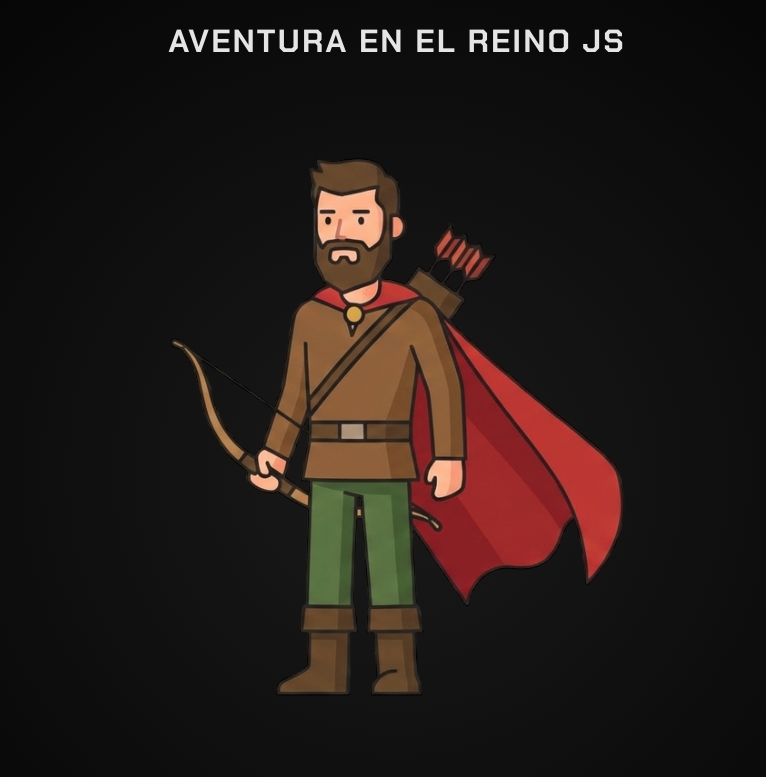
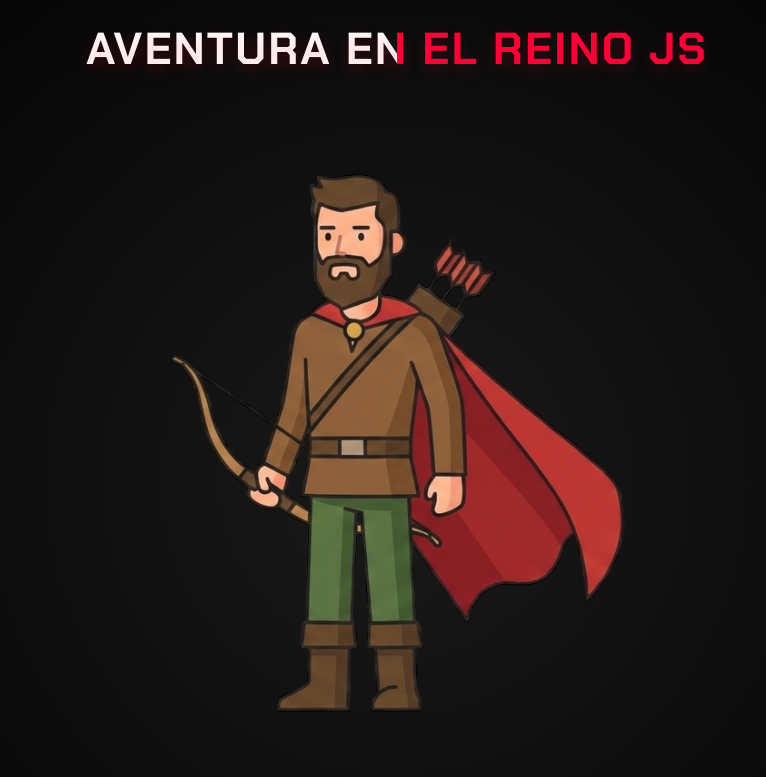
Before and after one commit to Hugo23-4/aventura_en_el_reino_js_hugoperezmunoz, a plain HTML site: page index.html in a window 1280 px wide. Shown: the top 777 px of the page, without its empty margins (243-1009 px from the left). Drawn offline with nearby package versions, Linux system fonts and the light colour scheme.

Commit message:
variables, estructra principal

```diff
--- a/css/style.css
+++ b/css/style.css
@@ -51,3 +51,15 @@ h1, h2, h3 {
     margin-bottom: 1rem;
     text-align: center;
 }
+
+/* idea obtenida de intenet revisar porque da error (tutorial) */
+h1 {
+    font-size: 2.8rem;
+    /* efecto de texto */
+    /* degradado dentro de las letras */
+    background: linear-gradient(90deg, #fff 50%, var(--color-acento-rojo) 50%);
+    background-clip: text;
+    -webkit-background-clip: text;
+    color: transparent;
+    text-shadow: 0 5px 15px rgba(255, 0, 56, 0.2);
+}
```
